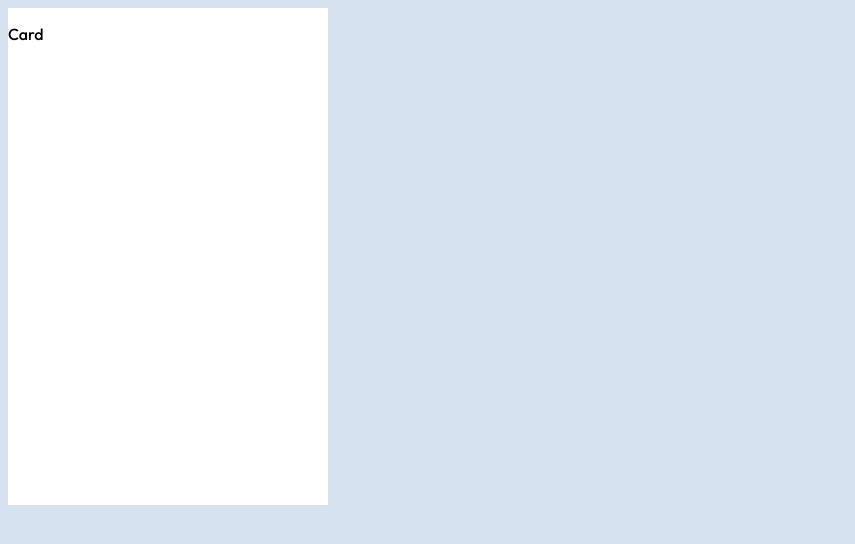
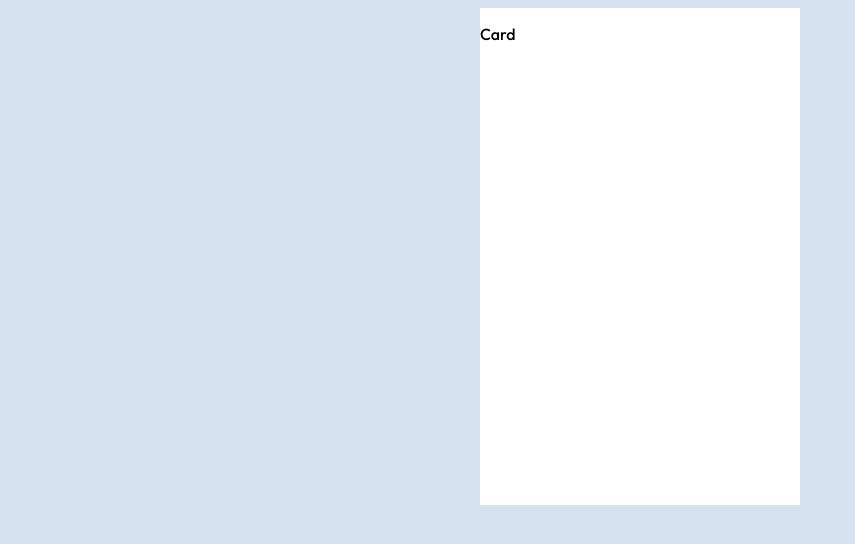
Before and after one commit to i-prkr/qr-code, a plain HTML site: page index.html in a window 1280 px wide. Shown: the whole page, without its empty margins (0-855 px from the left). Drawn offline with Linux system fonts and the light colour scheme.

Commit message:
added card fix

```diff
--- a/index.css
+++ b/index.css
@@ -14,14 +14,12 @@ body {
     font-family: Outfit-400;
     background-color: hsl(212, 45%, 89%);
     display: flex;
-    width: 100%;
-    height: 100%;
+    align-items: center;
+    justify-content: center;
 }
 
 .card {
     background-color: hsl(0, 0%, 100%);
     width: 320px;
     height: 497px;
-    align-self: center;
-    justify-self: center;
 }
```
